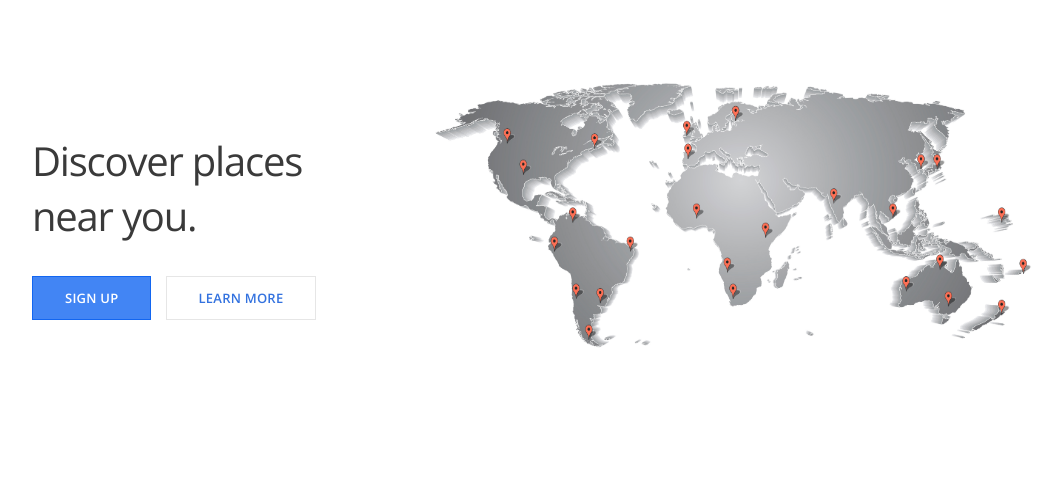
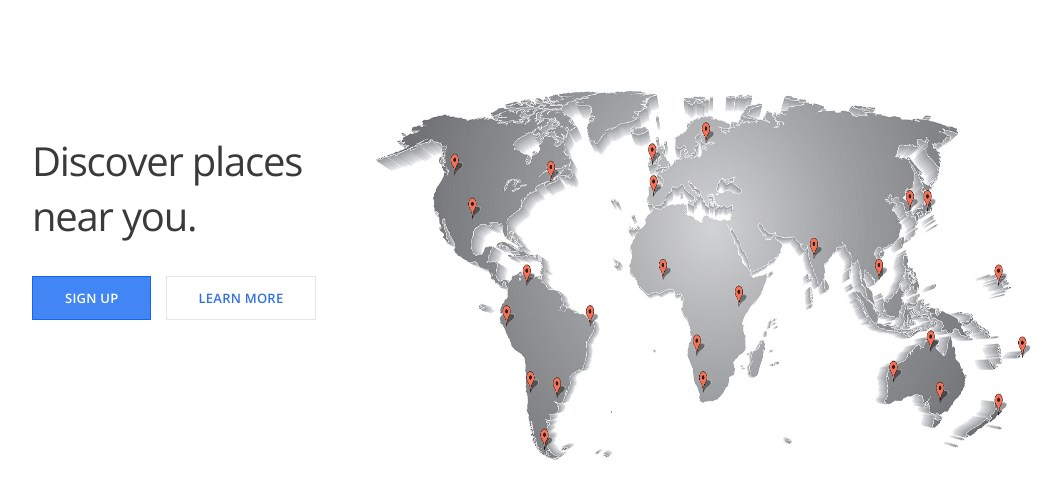
Before and after one commit to NicBandy/learning-flask, a Flask app: page / in a window 1280 px wide. Shown: the part 116-615 px from the top of the page, without its empty margins (108-1170 px from the left). Run offline with Flask 2, Linux system fonts and the light colour scheme; some libraries are stand-ins or nearby versions.

Commit message:
enlarge map reduce img size

```diff
--- a/static/css/main.css
+++ b/static/css/main.css
@@ -54,8 +54,8 @@ a {
 }
 
 .section-device img {
-  width: 600px;
-  height: 300px;
+  width: 660px;
+  height: 420px;
 }
 
 .btn-primary {
```
Also changed, not shown: static/img/map.jpg.
